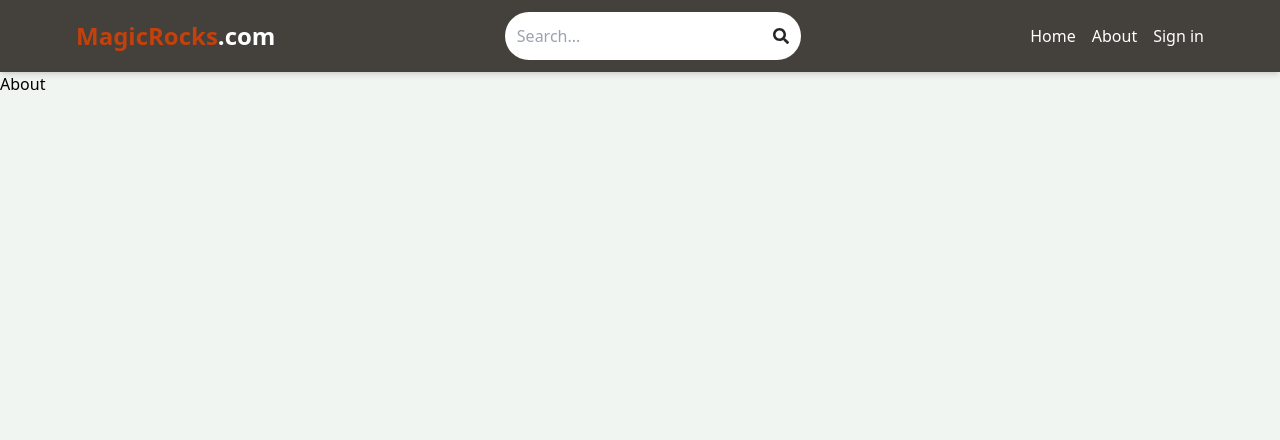
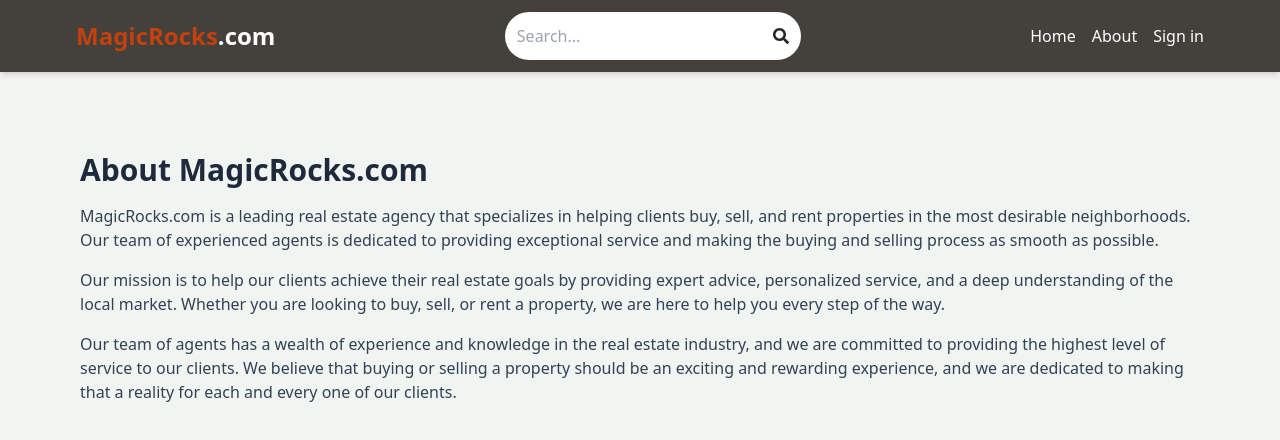
Before and after one commit to smitabhushan/mern-project, a React (Vite) app in the folder client/: page /about in a window 1280 px wide. Shown: the top 440 px of the page. Built offline with nearby package versions, Linux system fonts and the light colour scheme; no server answers.

Commit message:
complete about page

```diff
--- a/client/index.html
+++ b/client/index.html
@@ -3,9 +3,9 @@
   <head>
     <meta charset="UTF-8" />
 
-    <link rel="icon" type="image/svg+xml" href="/vite.svg" />
+
     <meta name="viewport" content="width=device-width, initial-scale=1.0" />
-    <title>Vite + React</title>
+    <title>MagicRocks.com</title>
   </head>
   <body>
     <div id="root"></div>
--- a/client/src/pages/About.jsx
+++ b/client/src/pages/About.jsx
@@ -2,8 +2,13 @@
 
 const About = () => {
   return (
-    <div>
-      About
+    <div className='py-20 px-4 max-w-6xl mx-auto'>
+      <h1 className='text-3xl font-bold mb-4 text-slate-800'>About MagicRocks.com</h1>
+      <p className='mb-4 text-slate-700'>MagicRocks.com is a leading real estate agency that specializes in helping clients buy, sell, and rent properties in the most desirable neighborhoods. Our team of experienced agents is dedicated to providing exceptional service and making the buying and selling process as smooth as possible.</p>
+      <p className='mb-4 text-slate-700'>
+      Our mission is to help our clients achieve their real estate goals by providing expert advice, personalized service, and a deep understanding of the local market. Whether you are looking to buy, sell, or rent a property, we are here to help you every step of the way.
+      </p>
+      <p className='mb-4 text-slate-700'>Our team of agents has a wealth of experience and knowledge in the real estate industry, and we are committed to providing the highest level of service to our clients. We believe that buying or selling a property should be an exciting and rewarding experience, and we are dedicated to making that a reality for each and every one of our clients.</p>
     </div>
   )
 }
--- a/client/src/pages/Home.jsx
+++ b/client/src/pages/Home.jsx
@@ -63,7 +63,7 @@
           We have a wide range of properties for you to
           choose from.
         </div>
-        <Link to={'/search'} className='text-xs sm:text-sm text-orange-700 font-bold hover:underline'>
+        <Link to={'/search'} className='text-xs sm:text-sm text-orange-600 font-bold hover:underline'>
           Explore All properties.....
         </Link>
       </div>
@@ -84,8 +84,8 @@
          {offerListings && offerListings.length > 0 && (
           <div className=''>
             <div className='my-3'>
-              <h2 className='text-2xl font-semibold text-stone-700'>Recent offers</h2>
-              <Link className='text-sm text-orange-600 hover:underline' to={'/search?offer=true'}>
+              <h2 className='text-2xl font-semibold text-slate-700'>Recent offers</h2>
+              <Link className='text-sm text-blue-600 hover:underline' to={'/search?offer=true'}>
                  Show more offers
               </Link>
             </div>
@@ -99,8 +99,8 @@
          {rentListings && rentListings.length > 0 && (
           <div className=''>
             <div className='my-3'>
-              <h2 className='text-2xl font-semibold text-stone-700'>Recent places for rent</h2>
-              <Link className='text-sm text-orange-600 hover:underline' to={'/search?type=rent'}>
+              <h2 className='text-2xl font-semibold text-slate-700'>Recent places for rent</h2>
+              <Link className='text-sm text-blue-600 hover:underline' to={'/search?type=rent'}>
                  Show more places for rent
               </Link>
             </div>
@@ -114,8 +114,8 @@
          {saleListings && saleListings.length > 0 && (
           <div className=''>
             <div className='my-3'>
-              <h2 className='text-2xl font-semibold text-stone-700'>Recent places for sale</h2>
-              <Link className='text-sm text-orange-600 hover:underline' to={'/search?type=sale'}>
+              <h2 className='text-2xl font-semibold text-slate-700'>Recent places for sale</h2>
+              <Link className='text-sm text-blue-600 hover:underline' to={'/search?type=sale'}>
                  Show more places for sale
               </Link>
             </div>
```
